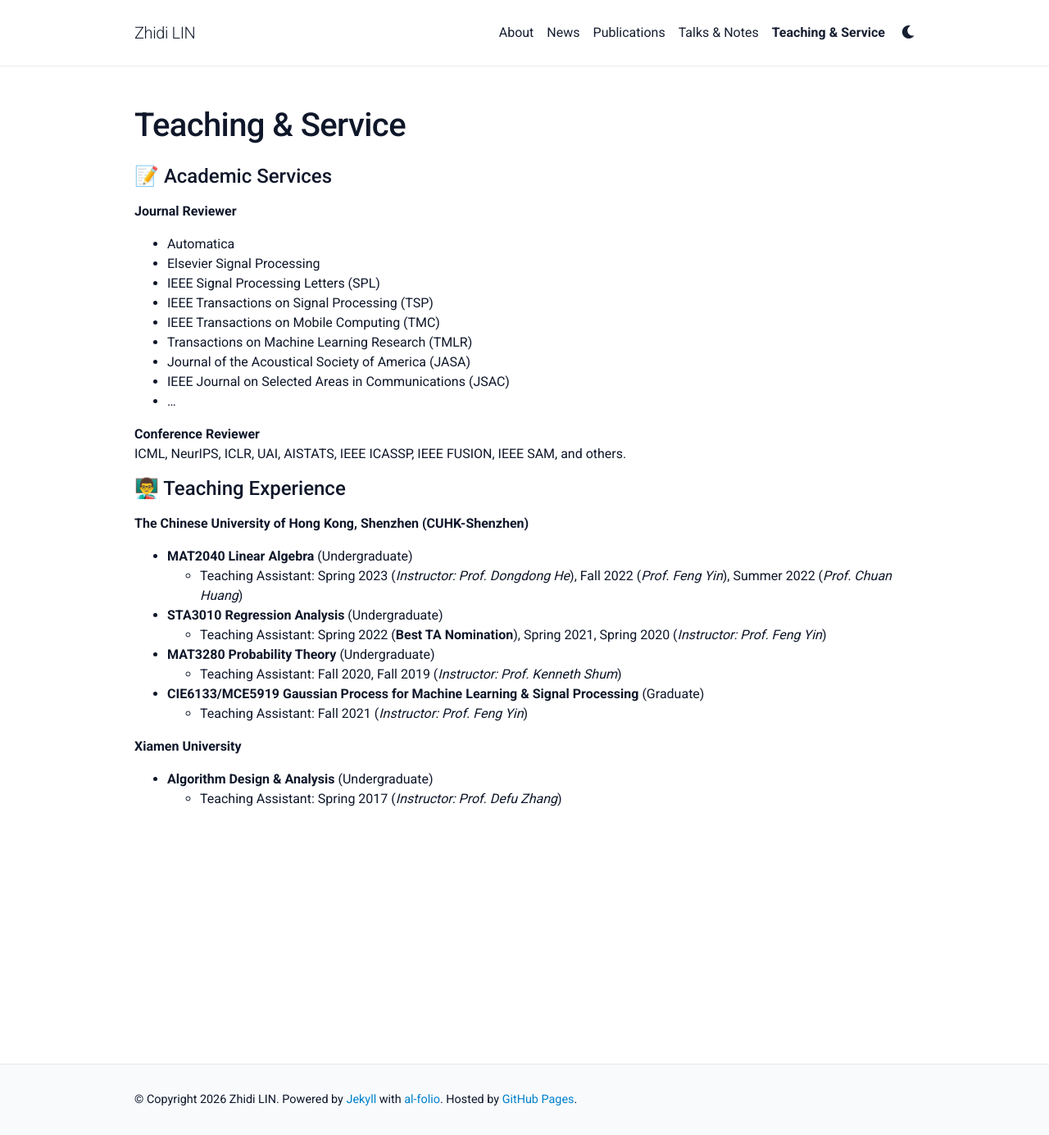
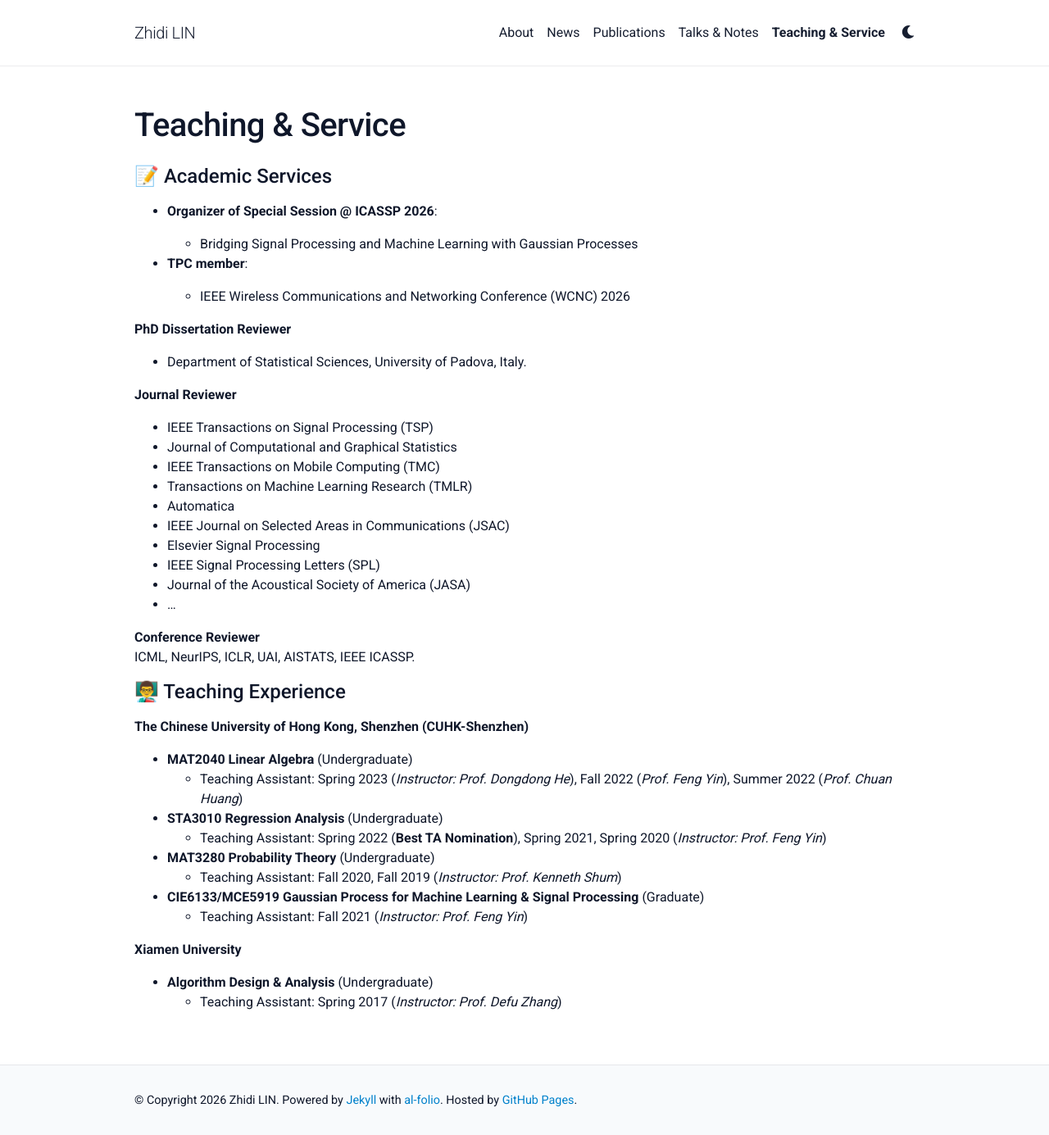
Before and after one commit to Zhidi-Lin/zhidi-lin.github.io, a Jekyll site: the page built from _pages/teaching.md, in a window 1280 px wide and 1385 px high. Shown: the whole window at 82% size. Built offline with Jekyll 4.4.1, drawn with Linux system fonts in a browser that asks for light colours; a style sheet for code colours, icons or effects is not loaded.

Commit message:
old news

```diff
--- a/_pages/teaching.md
+++ b/_pages/teaching.md
@@ -7,20 +7,32 @@ nav_order: 5
 ---
 
 ### 📝 Academic Services
+
+- **Organizer of Special Session @ ICASSP 2026**:
+
+  - Bridging Signal Processing and Machine Learning with Gaussian Processes
+
+- **TPC member**:
+  - IEEE Wireless Communications and Networking Conference (WCNC) 2026
+
+**PhD Dissertation Reviewer**
+- Department of Statistical Sciences, University of Padova, Italy.
+
 **Journal Reviewer**
+- IEEE Transactions on Signal Processing (TSP)
+- Journal of Computational and Graphical Statistics
+- IEEE Transactions on Mobile Computing (TMC)
+- Transactions on Machine Learning Research (TMLR)
 - Automatica
+- IEEE Journal on Selected Areas in Communications (JSAC)
 - Elsevier Signal Processing
 - IEEE Signal Processing Letters (SPL)
-- IEEE Transactions on Signal Processing (TSP)
-- IEEE Transactions on Mobile Computing (TMC)
-- Transactions on Machine Learning Research (TMLR)
 - Journal of the Acoustical Society of America (JASA)
-- IEEE Journal on Selected Areas in Communications (JSAC)
 - ...
 
 
 **Conference Reviewer**
-ICML, NeurIPS, ICLR, UAI, AISTATS, IEEE ICASSP, IEEE FUSION, IEEE SAM, and others.
+ICML, NeurIPS, ICLR, UAI, AISTATS, IEEE ICASSP.
 
 ### 👨‍🏫 Teaching Experience
 **The Chinese University of Hong Kong, Shenzhen (CUHK-Shenzhen)**
```
Also changed, not shown: _pages/about.md (+4 -1 lines), _pages/news.md (+5 -1 lines), _pages/talks.md (+0 -2 lines).
